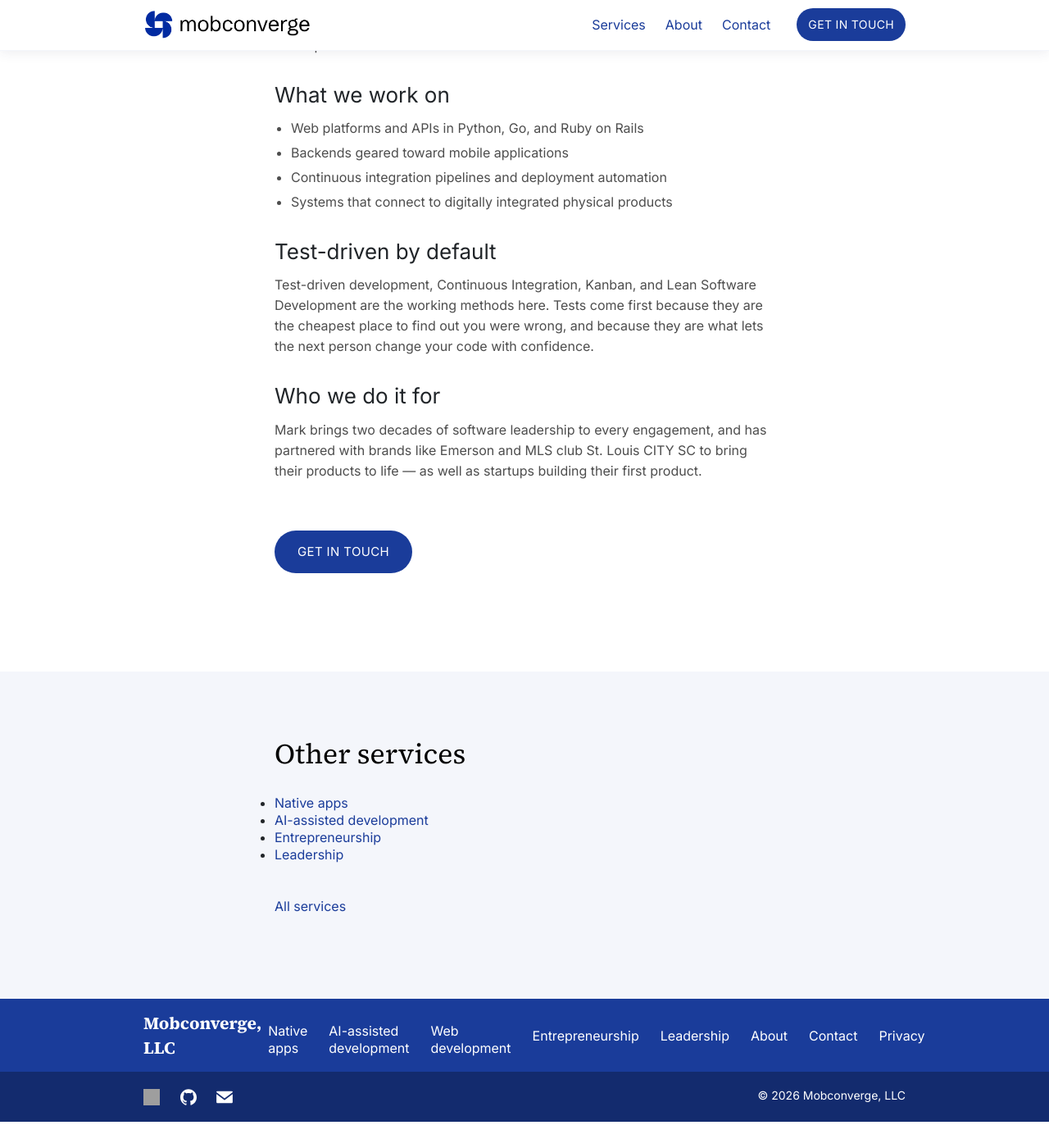
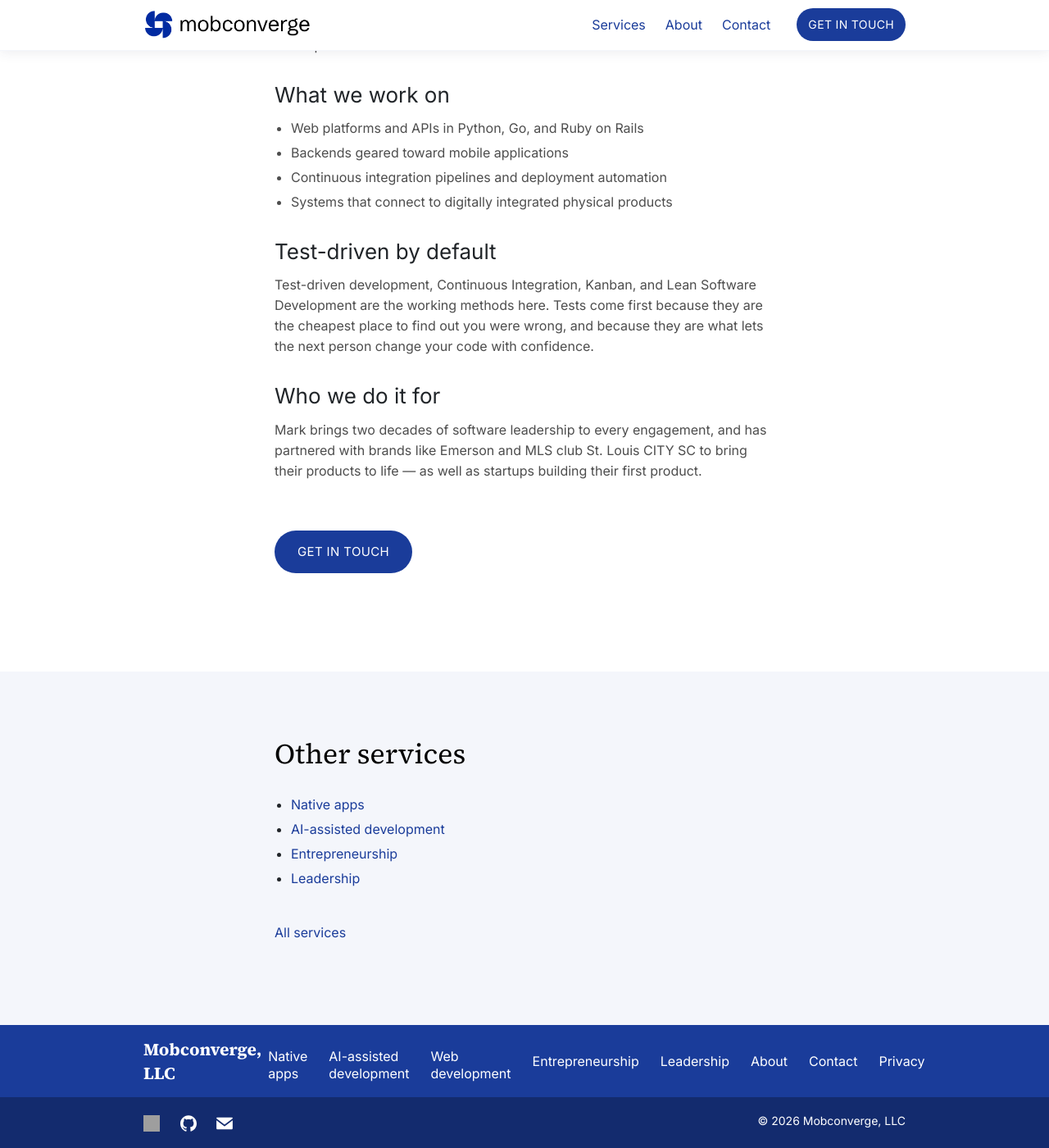
Before and after one commit to mobconverge/mobconverge.github.io, a Jekyll site: the page built from _services/web-development.md, in a window 1280 px wide and 1400 px high, scrolled down 676 px. Shown: the whole window at 82% size. Built offline with Jekyll 4.4.1, drawn with Linux system fonts in a browser that asks for light colours; before the commit the page ends 2044 px from its top, so only the background shows below that; grey boxes are pictures that could not be loaded.

Commit message:
Add left margin to bullets under Other services
The list sits outside .content so it missed the list indent styles.

Co-Authored-By: Claude Sonnet 5.5 <noreply@anthropic.com>
Claude-Session: https://claude.ai/code/session_01P8NmBRKCwzG218XWsSFDba

```diff
--- a/_layouts/service.html
+++ b/_layouts/service.html
@@ -34,7 +34,7 @@ bodyClass: "page-service"
     <div class="row justify-content-center">
       <div class="col-12 col-md-9 col-lg-8">
         <h2 class="title section-title">Other services</h2>
-        <ul class="mb-4">
+        <ul class="other-services mb-4">
           {% assign others = site.services | sort: 'weight' %}
           {% for service in others %}{% unless service.url == page.url %}
           <li><a href="{{ service.url | relative_url }}">{{ service.title }}</a></li>
--- a/_sass/pages/_page-service.scss
+++ b/_sass/pages/_page-service.scss
@@ -8,6 +8,14 @@
         font-weight: regular;
         color: rgb(104, 104, 104);
       }
+    }
+  }
+  .other-services {
+    li {
+      list-style: disc;
+      margin-bottom: 5px;
+      margin-left: 20px;
+      line-height: 1.56;
     }
   }
 }
```
